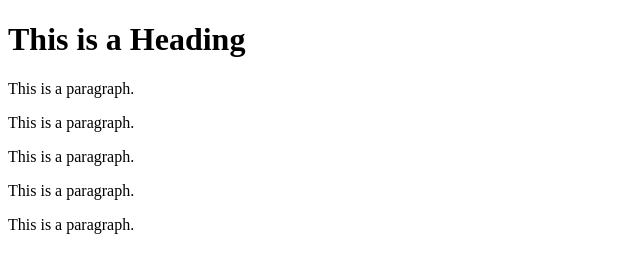
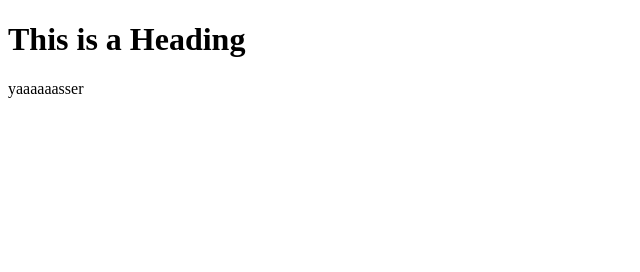
Before and after one commit to yassermouahid/repo1, a plain HTML site: page fich2.html in a window 1280 px wide. Shown: the whole page, without its empty margins (0-640 px from the left). Drawn offline with Linux system fonts and the light colour scheme.

Commit message:
jhvrjhcjbbgc

```diff
--- a/fich2.html
+++ b/fich2.html
@@ -6,11 +6,8 @@
 <body>
 
 <h1>This is a Heading</h1>
-<p>This is a paragraph.</p>
-<p>This is a paragraph.</p>
-<p>This is a paragraph.</p>
-<p>This is a paragraph.</p>
-<p>This is a paragraph.</p>
+
+yaaaaaasser
 
 </body>
 </html>
```
